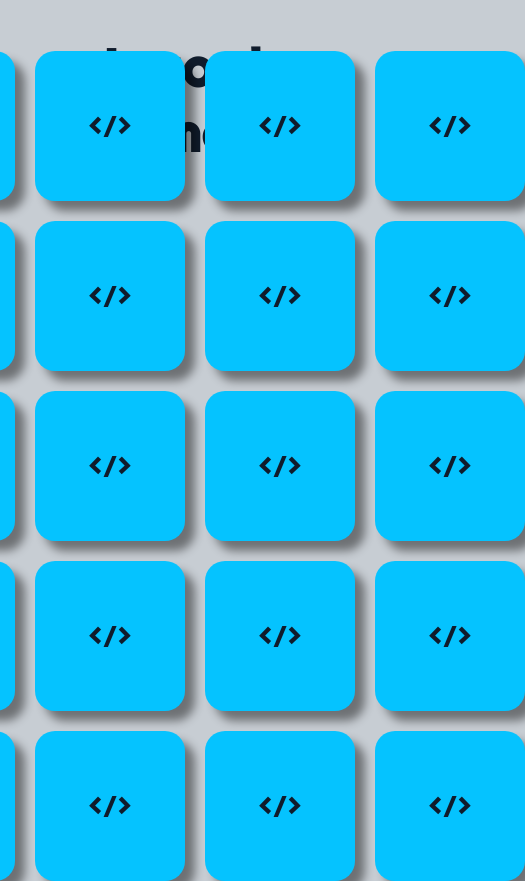
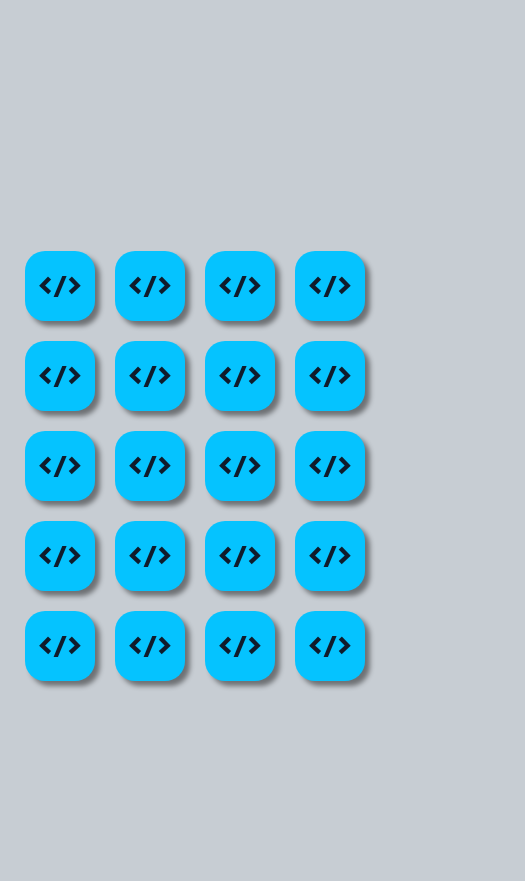
Before and after one commit to walisson27/gamememoria, a plain HTML site: page index.html in a window 390 px wide. Shown: the whole page, 525 px wide, since content can reach past the window. After the commit the page ends 844 px from the top, so only its background shows below. Drawn offline with Linux system fonts and the light colour scheme.

Commit message:
jogo de Memoria

```diff
--- a/assets/styles/style.css
+++ b/assets/styles/style.css
@@ -3,16 +3,6 @@
     padding: 0;
     box-sizing: border-box;
 }
-.title {
-    position: absolute;
-    flex-wrap: wrap;
-    top: 2.2rem;
-    color: #101C2C;
-    letter-spacing: 1px;
-    text-align: center;
-    font-size: 35px;
-}
-
 
 
 body {
@@ -26,8 +16,8 @@ body {
 }
 
 .card{
-    width: 150px;
-    height: 150px;
+    width: 100px;
+    height: 100px;
     position: relative;
 
     transform-style: preserve-3d;
@@ -42,7 +32,7 @@ body {
     justify-content: center;
     align-items: center;
     border-radius: 20px;
-    box-shadow: 10px 10px 10px rgba(0 , 0, 0, 0.45);
+    box-shadow: 5px 5px 5px rgba(0 , 0, 0, 0.45);
     backface-visibility: hidden;
 }
 
@@ -82,11 +72,11 @@ img{
 
 #restart{
     padding: 20px;
-    font-size: 20px;
+    font-size: 1.1rem;
     background-color: yellow;
     border: none;
     border-radius: 10px;
-    margin-top: 10px;
+    margin-top: 20px;
 }
 
 #gameBoard{
@@ -96,3 +86,15 @@ img{
     grid-template: 1fr 1fr 1fr 1fr 1fr / 1fr 1fr 1fr 1fr;
     gap: 20px;
 }
+
+@media screen and (max-width: 524px){
+
+    .card{
+        width: 70px;
+        height: 70px;
+    }
+
+    img {
+        width: 80%;
+    }
+}
--- a/index.html
+++ b/index.html
@@ -10,9 +10,8 @@
 </head>
 <body>
 
-    <div class="title">
-        <h2>Jogo da Memória</h2>
-    </div>
+
+
     <div id="gameBoard">
        <!-- <div id="boots" class="card" data-icon="bootstrap">
             <div class="card_front">
```
